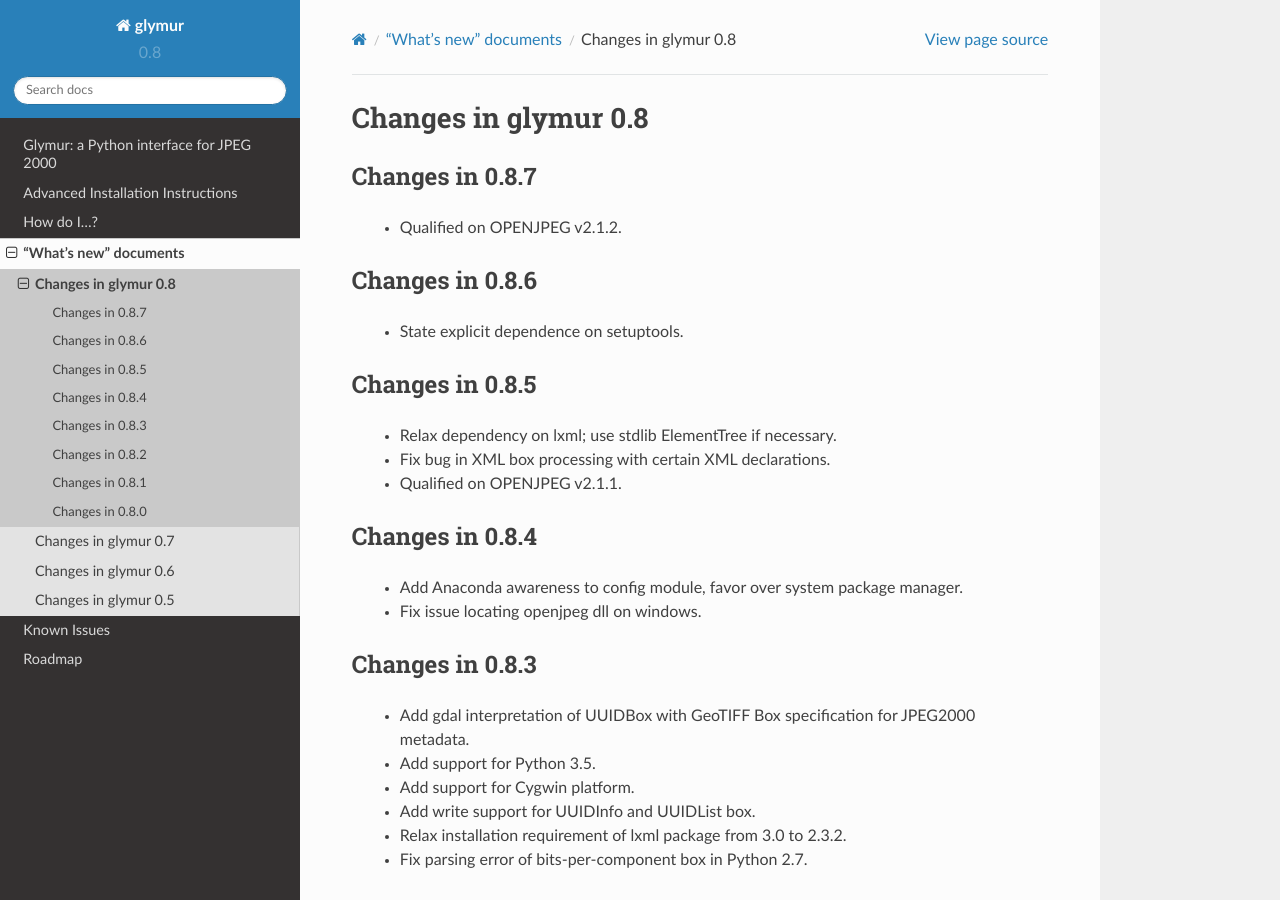
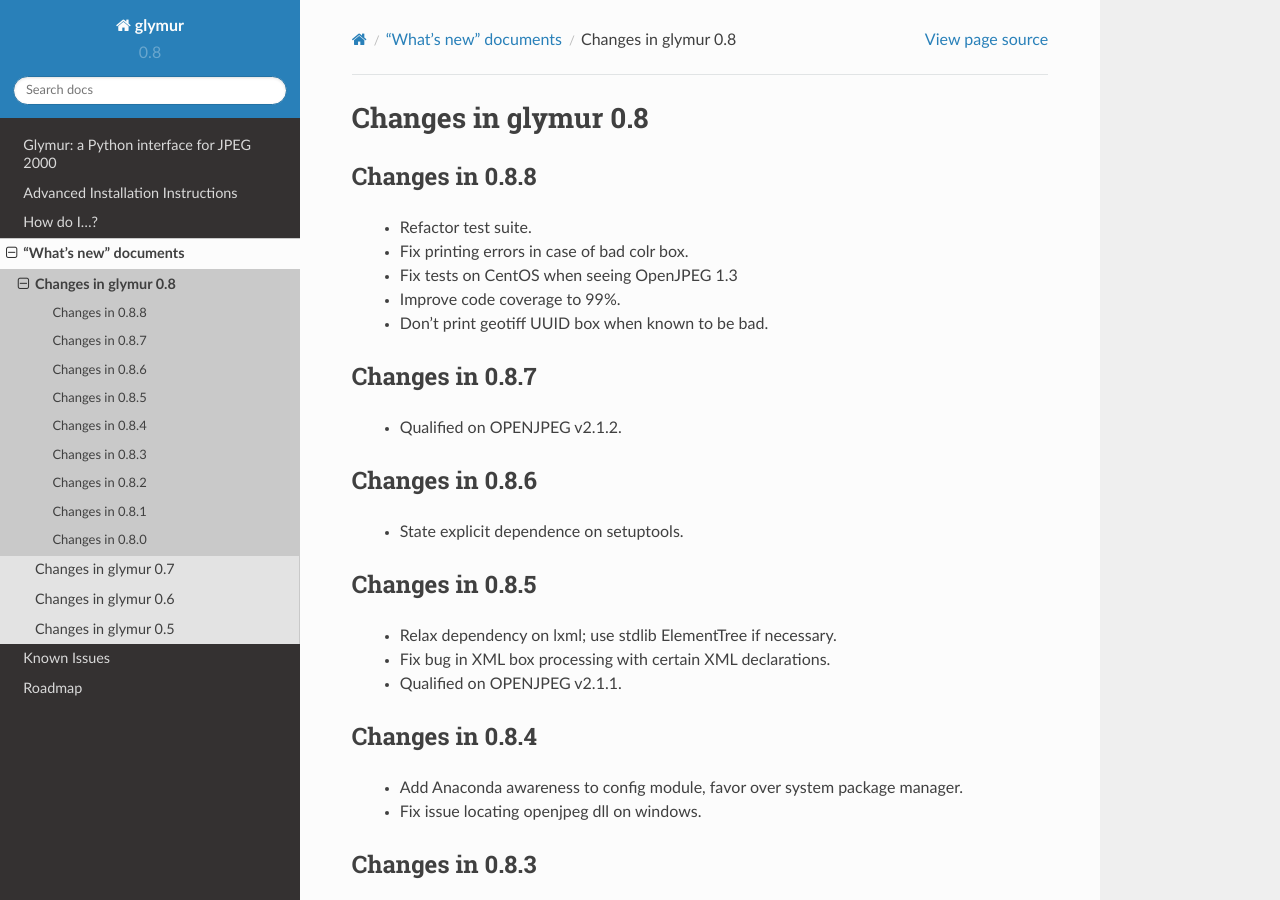
Before and after one commit to quintusdias/glymur, a Sphinx documentation site: the page built from docs/source/whatsnew/0.8.rst, in a window 1280 px wide and 900 px high. Built offline with Sphinx 7.4.7 and the Read the Docs theme 2.0.0, drawn with Linux system fonts in a browser that asks for light colours.

Commit message:
Prepare 0.8.8 release

```diff
--- a/docs/source/conf.py
+++ b/docs/source/conf.py
@@ -77,7 +77,7 @@ copyright = u'2013, John Evans'
 # The short X.Y version.
 version = '0.8'
 # The full version, including alpha/beta/rc tags.
-release = '0.8.7'
+release = '0.8.8rc1'
 
 # The language for content autogenerated by Sphinx. Refer to documentation
 # for a list of supported languages.
--- a/docs/source/whatsnew/0.8.rst
+++ b/docs/source/whatsnew/0.8.rst
@@ -1,6 +1,14 @@
 =====================
 Changes in glymur 0.8
 =====================
+
+Changes in 0.8.8
+=================
+    * Refactor test suite.
+    * Fix printing errors in case of bad colr box.
+    * Fix tests on CentOS when seeing OpenJPEG 1.3
+    * Improve code coverage to 99%.
+    * Don't print geotiff UUID box when known to be bad.
 
 Changes in 0.8.7
 =================
--- a/glymur/version.py
+++ b/glymur/version.py
@@ -24,7 +24,7 @@ from .lib import openjpeg as opj, openjp2 as opj2
 
 # Do not change the format of this next line!  Doing so risks breaking
 # setup.py
-version = "0.8.7"
+version = "0.8.8rc1"
 _sv = LooseVersion(version)
 version_tuple = _sv.version
 
```
Also changed, not shown: CHANGES.txt (+7 -0 lines).
